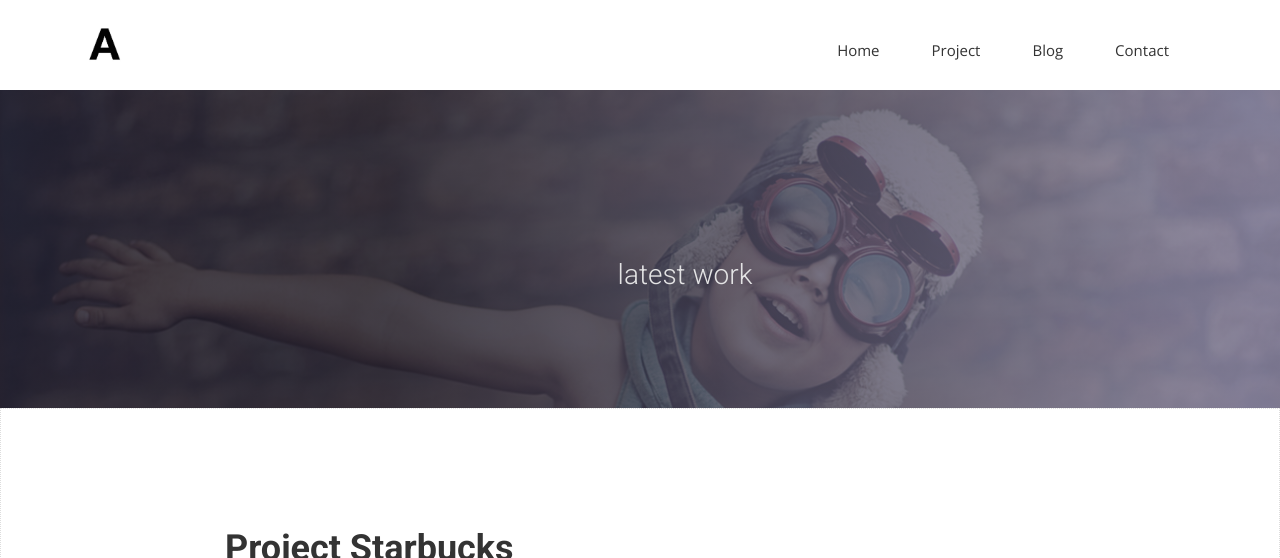
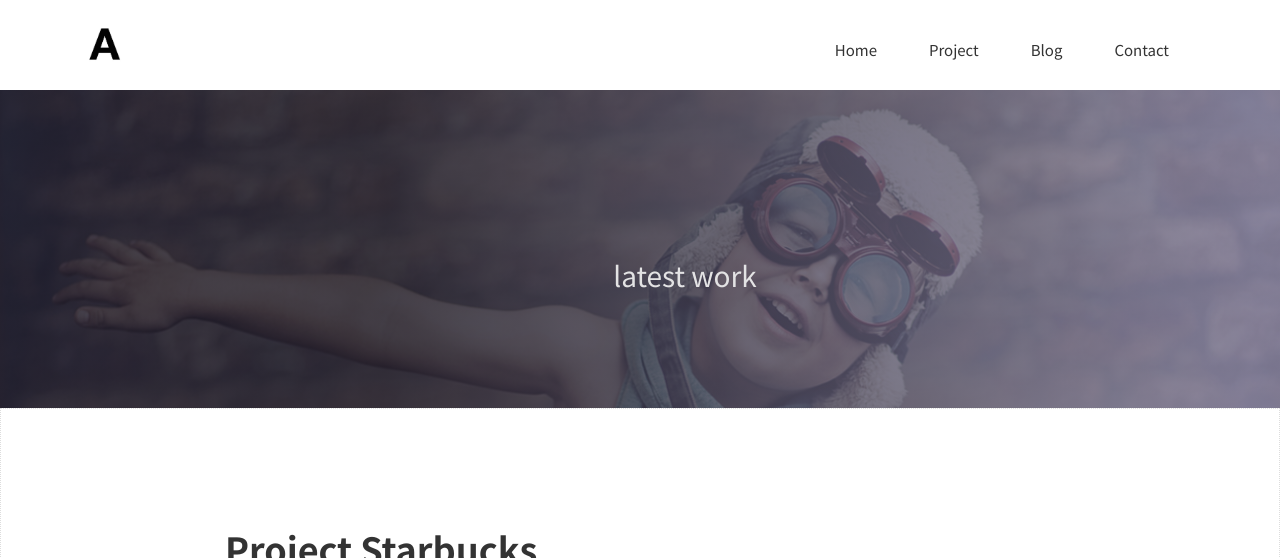
Before and after one commit to areumyy/areumyy.github.io, a Jekyll site: the page built from project/starbucks.md, in a window 1280 px wide. Shown: the top 558 px of the page. Built offline with Jekyll 4.4.1, drawn with Linux system fonts in a browser that asks for light colours; nearby versions of some CDN libraries; some web fonts are replaced; grey boxes are pictures that could not be loaded.

Commit message:
폰트 변경

```diff
--- a/css/airspace.css
+++ b/css/airspace.css
@@ -6,15 +6,21 @@
  *
  */
 
-@import url(//fonts.googleapis.com/css?family=Open+Sans:400,300,600);
+/* @import url(//fonts.googleapis.com/css?family=Open+Sans:400,300,600);
 @import url(//fonts.googleapis.com/css?family=Roboto:400,100,300,500,700);
-@import url(//fonts.googleapis.com/css?family=Volkhov:400italic);
+@import url(//fonts.googleapis.com/css?family=Volkhov:400italic); */
+
+@import url('https://fonts.googleapis.com/css2?family=Noto+Sans+KR:wght@400;700&display=swap');
+
 /* var text-decoration */
 /*--
 	Common Css
 --*/
+* {
+  font-family: 'Noto Sans KR', sans-serif;
+}
 body {
-  font-family: 'Open Sans', sans-serif;
+  /* font-family: 'Open Sans', sans-serif; */
   -webkit-font-smoothing: antialiased;
   position: relative;
 }
@@ -24,7 +30,7 @@
 h4,
 h5,
 h6 {
-  font-family: 'Roboto', sans-serif;
+  /* font-family: 'Roboto', sans-serif; */
 }
 h2 {
   font-size: 30px;
@@ -58,7 +64,7 @@
   font-weight: 600;
 }
 .section-title p {
-  font-family: 'Volkhov', serif;
+  /* font-family: 'Volkhov', serif; */
   font-style: italic;
   color: #666;
 }
```
